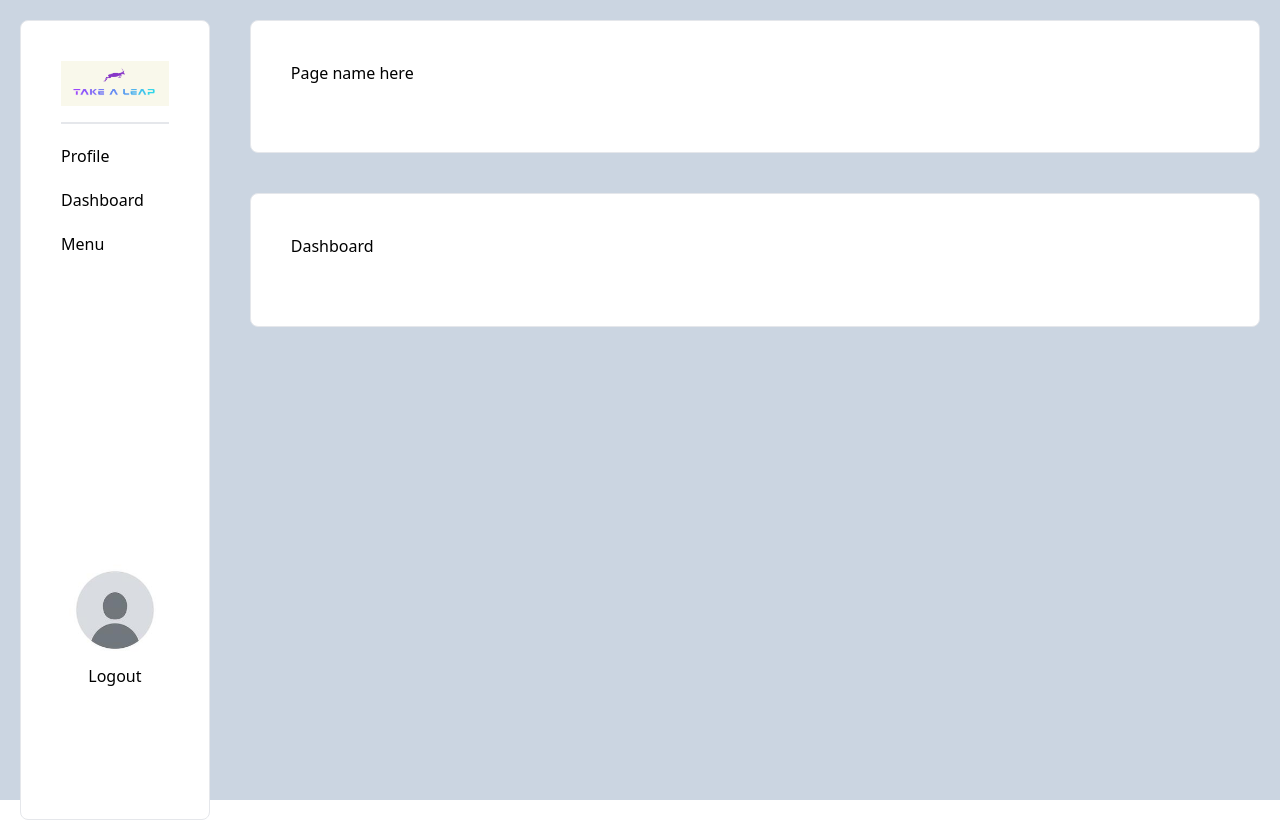
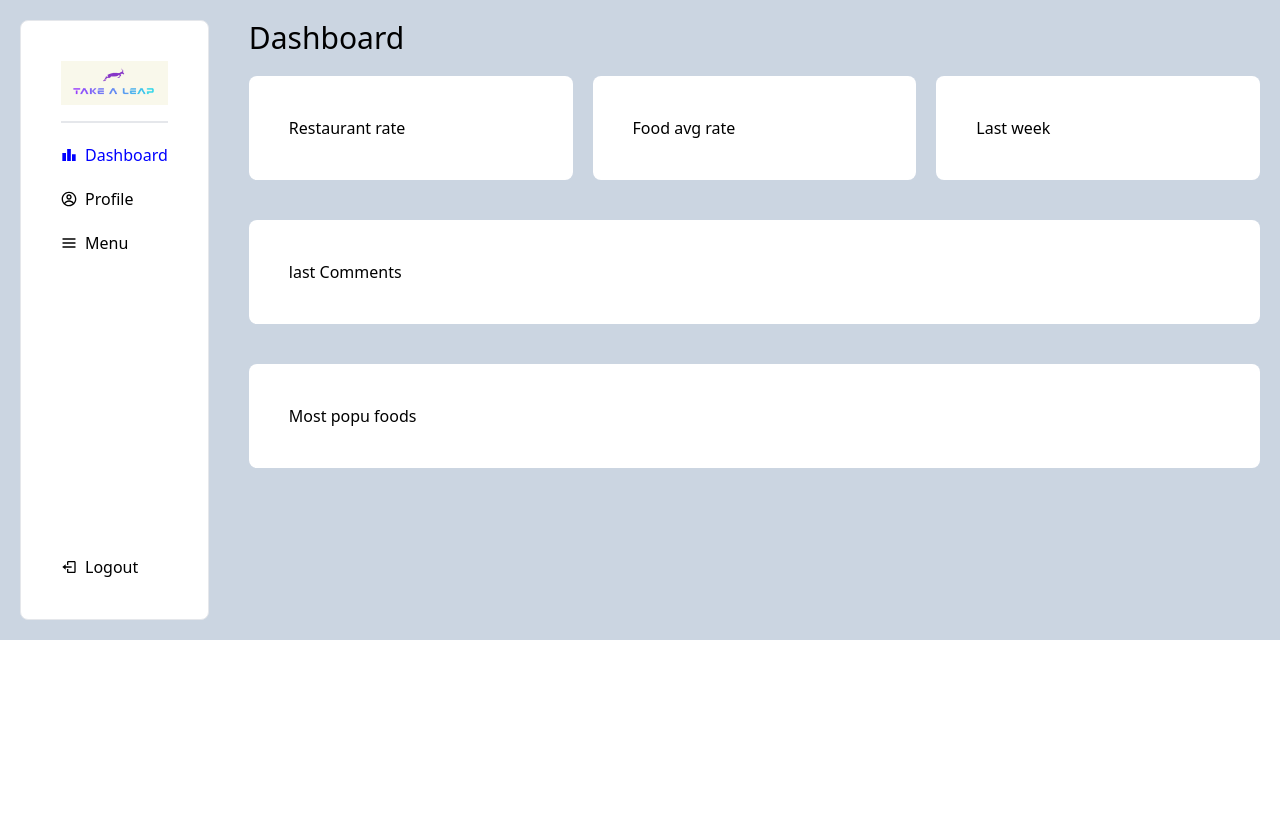
Before and after one commit to OrangeClassTeacher/2023-TakeALeap-Admin, a Next.js app in the folder admin-board/: page /dashboard in a window 1280 px wide. Built offline with nearby package versions, Linux system fonts and the light colour scheme.

Commit message:
fix design structure

```diff
--- a/admin-board/src/components/Aside.tsx
+++ b/admin-board/src/components/Aside.tsx
@@ -1,40 +1,62 @@
-import React, { useState, ReactNode } from 'react'
-import Image from 'next/image'
-import logo from '../assets/logo.png'
-import Link from 'next/link'
-import defaultavatar from '../assets/defaultavatar.jpeg'
+import React from "react";
+import Image from "next/image";
+import logo from "../assets/logo.png";
+import Link from "next/link";
+import { MdLeaderboard } from "react-icons/md";
+import { CgProfile } from "react-icons/cg";
+import { FiMenu } from "react-icons/fi";
+import { useRouter } from "next/router";
+import { BiLogOut } from "react-icons/bi";
 
 export const Aside = () => {
-
-    const handler = () => {
-        localStorage.removeItem("token")
-    }
+  const route = useRouter();
 
   return (
-        <div className='bg-white border rounded-lg w-1/6 p-10 h-full flex flex-col gap-5 m-5'>
-            <div className='border-b-2 pb-4'>
-                <Image src={logo} alt='logo' width={300} />
+    <div className="bg-white border rounded-lg p-10 flex flex-col gap-5 m-5">
+      <div className="border-b-2 pb-4">
+        <Image src={logo} alt="logo" width={300} />
       </div>
-            <div className='flex flex-col justify-between gap-[300px]'>
-                <div className=' flex flex-col gap-5'>
-                    <Link href='/profile'>
-                        <h3 className='hover:bg-violet-600 active:bg-violet-700 focus:outline-none focus:ring focus:ring-violet-300'>Profile</h3>
+      <div className="flex flex-col justify-between gap-[300px]">
+        <div className=" flex flex-col gap-5">
+          <Link
+            href="/dashboard"
+            style={{
+              color: route.pathname == "/dashboard" ? "blue" : "black",
+            }}>
+            <h3 className="flex items-center gap-2 hover:text-blue-700">
+              <MdLeaderboard /> Dashboard
+            </h3>
           </Link>
-                    <Link href='/dashboard'>
-                        <h3 className='hover:bg-violet-600 active:bg-violet-700 focus:outline-none focus:ring focus:ring-violet-300'>Dashboard</h3>
+          <Link
+            href="/profile"
+            style={{
+              color: route.pathname == "/profile" ? "blue" : "black",
+            }}>
+            <h3 className="flex items-center gap-2 hover:text-blue-700">
+              <CgProfile />
+              Profile
+            </h3>
           </Link>
-                    <Link href='/menu'>
-                        <h3 className='hover:bg-violet-600 active:bg-violet-700 focus:outline-none focus:ring focus:ring-violet-300'>Menu</h3>
+          <Link
+            href="/menu"
+            style={{
+              color: route.pathname == "/menu" ? "blue" : "black",
+            }}>
+            <h3 className="flex items-center gap-2 hover:text-blue-700">
+              <FiMenu />
+              Menu
+            </h3>
           </Link>
         </div>
         <div>
-                    <Image src={defaultavatar} alt='avatar' />
-                    <Link onClick={handler} href='/'>
-                        <h3 className='hover:bg-violet-600 active:bg-violet-700 focus:outline-none focus:ring focus:ring-violet-300 text-center'>Logout</h3>
+          <Link onClick={() => localStorage.removeItem("token")} href="/">
+            <h3 className="flex items-center gap-2 hover:text-blue-700">
+              <BiLogOut />
+              Logout
+            </h3>
           </Link>
         </div>
-
       </div>
     </div>
-    )
-}
+  );
+};
--- a/admin-board/src/components/Dashboard.tsx
+++ /dev/null
@@ -1,7 +0,0 @@
-import React from 'react'
-
-export default function Dashboard() {
-    return (
-        <div className='bg-white border rounded-lg w-6/6 h-1/6 p-10 flex flex-col gap-5 m-5'>Dashboard</div>
-    )
-}
--- a/admin-board/src/components/Header.tsx
+++ /dev/null
@@ -1,9 +0,0 @@
-import React, { ReactNode } from 'react'
-
-export const Header = () => {
-    return (
-        <div className='bg-white border rounded-lg w-6/6 h-1/6 p-10 flex flex-col gap-5 m-5'>
-            <h4>Page name here</h4>
-        </div>
-    )
-}
--- a/admin-board/src/components/Layout.tsx
+++ b/admin-board/src/components/Layout.tsx
@@ -1,14 +1,50 @@
-import React, { ReactNode } from 'react'
-
+import React, { ReactNode } from "react";
+import { Aside } from "./Aside";
+import { useRouter } from "next/router";
 interface myProps {
-    children?: ReactNode
+  children?: ReactNode;
 }
 
-
 export const Layout = ({ children }: myProps): JSX.Element => {
-    return (
-        <>
-            <main>{children}</main>
-        </>
-    )
-}
+  const route = useRouter();
+  return (
+    <>
+      <main
+        className={
+          route.pathname == "/"
+            ? "block"
+            : route.pathname == "/login"
+            ? "block"
+            : route.pathname == "/registerRes"
+            ? "block"
+            : "flex bg-slate-300"
+        }>
+        <div
+          className={
+            route.pathname == "/"
+              ? "hidden"
+              : route.pathname == "/login"
+              ? "hidden"
+              : route.pathname == "/registerRes"
+              ? "hidden"
+              : "basis-2/12 h-full"
+          }>
+          <Aside />
+        </div>
+        <div
+          className={
+            route.pathname == "/"
+              ? "basis-12/12"
+              : route.pathname == "/login"
+              ? "basis-12/12"
+              : route.pathname == "/registerRes"
+              ? "basis-12/12"
+              : "basis-10/12"
+          }>
+          {" "}
+          {children}
+        </div>
+      </main>
+    </>
+  );
+};
--- a/admin-board/src/pages/dashboard/index.tsx
+++ b/admin-board/src/pages/dashboard/index.tsx
@@ -1,17 +1,32 @@
-import { Aside } from '@/components/Aside'
-import Dashboard from '@/components/Dashboard'
-import { Header } from '@/components/Header'
-import React from 'react'
+import axios from "axios";
+import React, { useEffect, useState } from "react";
+import { IRestaurant } from "../../components/Interface";
 
-export default function dashboard() {
-    return (
-        <div className='flex bg-slate-300 h-[800px]'>
-            <Aside />
-            <div className='flex flex-col w-[100%]'>
-                <Header />
-                <Dashboard />
-            </div>
+export default function Index() {
+  const resId = typeof window !== "undefined" ? localStorage.getItem("id") : "";
+  const [resData, setResDate] = useState<IRestaurant>({});
 
-        </div>
-    )
+  useEffect(() => {
+    if (resId) {
+      axios
+        .get(`http://localhost:8080/api/restaurant?id=${resId}`)
+        .then((res) => setResDate(res.data.result))
+        .catch((err) => console.log(err));
+    }
+  }, []);
+
+  return (
+    <div className=" bg-slate-300 m-5">
+      <div className="text-3xl font-medium mb-5">
+        {resData.restaurantName} Dashboard
+      </div>
+      <div className="grid grid-cols-1 md:grid-cols-3 gap-5">
+        <div className="bg-white rounded-lg p-10">Restaurant rate</div>
+        <div className="bg-white rounded-lg p-10">Food avg rate</div>
+        <div className="bg-white rounded-lg p-10"> Last week</div>
+      </div>
+      <div className="bg-white rounded-lg my-10 p-10">last Comments</div>
+      <div className="bg-white rounded-lg my-10 p-10">Most popu foods</div>
+    </div>
+  );
 }
--- a/admin-board/src/pages/login/index.tsx
+++ b/admin-board/src/pages/login/index.tsx
@@ -1,64 +1,45 @@
-import React, { useEffect, useState } from 'react'
-import Link from 'next/link'
-import { BiArrowBack } from 'react-icons/bi'
-import { FaFacebookF } from 'react-icons/fa'
-import { FaGoogle } from 'react-icons/fa'
-import axios from 'axios'
-import { useRouter } from 'next/router'
+import React, { useEffect, useState } from "react";
+import Link from "next/link";
+import { BiArrowBack } from "react-icons/bi";
+import { FaFacebookF } from "react-icons/fa";
+import { FaGoogle } from "react-icons/fa";
+import axios from "axios";
+import { useRouter } from "next/router";
 
+export default function Login(): JSX.Element {
+  const defUser = {
+    email: "",
+    password: "",
+  };
 
-interface Iuser {
-    email: string;
-    password: string;
-}
-
-export default function login(): JSX.Element {
-    useEffect(() => {
-        if (localStorage.getItem("token")) {
-            setRestaurant(defUser)
-        }
-    }, [])
-
-    const defUser: Iuser = {
-        email: "",
-        password: ""
-    }
-
-    const route = useRouter()
-    const [restaurant, setRestaurant] = useState(defUser)
-    const [isLogin, setIsLogin] = useState<boolean>(false)
-    const [failed, setFailed] = useState<boolean>(false)
-
+  const route = useRouter();
+  const [restaurant, setRestaurant] = useState(defUser);
+  const [failed, setFailed] = useState<boolean>(false);
 
   const SignIn = () => {
     axios
       .post("http://localhost:8080/api/restaurantlogin", restaurant)
       .then(async (res) => {
         if (res.data.status) {
-                    localStorage.setItem("token", await res.data.token)
-                    console.log(res.data.token);
-
-                    console.log(res.data);
-                    setIsLogin(true)
-                    setFailed(false)
-                    route.push('/profile')
+          localStorage.setItem("token", await res.data.token);
+          localStorage.setItem("id", await res.data.data._id);
+          setFailed(false);
+          route.push("/dashboard");
           console.log("amjilttai nevterlee");
-                }
-                else {
-                    console.log('loggin failed')
-                    setFailed(true)
+        } else {
+          console.log("loggin failed");
+          setFailed(true);
         }
         // route.push('/profile')
       })
       .catch((err) => {
-                setFailed(true)
-                setRestaurant(defUser)
-                console.log('login failed');
-            })
-    }
+        setFailed(true);
+        setRestaurant(defUser);
+        console.log("login failed");
+      });
+  };
 
   return (
-
     <div className="text-center pt-20">
       <Link href={"/"}>
         <div className="flex items-center ml-10 hover:text-sky-500">
@@ -68,44 +49,45 @@ export default function login(): JSX.Element {
       </Link>
 
       <div className="my-10 text-2xl">
-                <h1 className="text-sm md:text-xl lg:text-2xl">
-                    Sign In
-                </h1>
+        <h1 className="text-sm md:text-xl lg:text-2xl">Sign In</h1>
       </div>
       <div>
         <div className="flex flex-col sm:grid-cols-2 gap-5 md:gap-10 mx-10 md:mx-5 lg:mx-0 my-5 lg:my-8">
           <div className="flex justify-center">
             <div className="border rounded w-full md:w-2/3 lg:w-1/2  p-2 text-start">
               <input
-                                className='w-full'
+                className="w-full focus:outline-none"
                 placeholder="Email"
                 value={restaurant.email}
                 onChange={(e) => {
-                                    setRestaurant({ ...restaurant, email: e.target.value })
+                  setRestaurant({ ...restaurant, email: e.target.value });
                 }}
               />
-
             </div>
           </div>
           <div className="flex justify-center">
             <div className="border rounded w-full md:w-2/3 lg:w-1/2  p-2 text-start">
               <input
-                                className={`${failed ? 'border-red-300' : 'border-green-300'} w-full`}
+                className={`${
+                  failed
+                    ? "border-red-300 focus:outline-none"
+                    : "border-green-300 focus:outline-none"
+                } w-full`}
                 placeholder="Password"
                 value={restaurant.password}
                 onChange={(e) => {
-                                    setRestaurant({ ...restaurant, password: e.target.value })
+                  setRestaurant({ ...restaurant, password: e.target.value });
                 }}
               />
             </div>
           </div>
-                    <div className={`${failed ? 'block' : 'hidden'} w-full`}>
-                        <p className='text-red-500'>User email or password wrong</p>
+          <div className={`${failed ? "block" : "hidden"} w-full`}>
+            <p className="text-red-500">User email or password wrong</p>
           </div>
         </div>
         <div>
           <button
-                        className="text-xs md:text-base lg:text-lg bg-black text-white font-thin p-3"
+            className="text-xs md:text-base lg:text-lg bg-black text-white font-thin p-3 hover:bg-black/75"
             onClick={SignIn}>
             LOGIN
           </button>
@@ -134,5 +116,5 @@ export default function login(): JSX.Element {
         </div>
       </div>
     </div>
-    )
+  );
 }
--- a/admin-board/src/pages/profile/index.tsx
+++ b/admin-board/src/pages/profile/index.tsx
@@ -1,17 +1,100 @@
-import { Aside } from '@/components/Aside'
-import { Header } from '@/components/Header'
-import Profile from '@/components/Profile'
-import React from 'react'
+import React, { useEffect, useState } from "react";
+import { IRestaurant } from "@/components/Interface";
+import axios from "axios";
+import Link from "next/link";
+import Image from "next/image";
+import logo from "../../assets/defaultavatar.jpeg";
+import ProfileEdit from "@/components/ProfileEdit";
 
-export default function profile() {
-    return (
-        <div className='flex flex-row justify-between bg-slate-300 h-[800px]'>
-            <Aside />
-            <div className='flex flex-col w-[100%]'>
-                <Header />
-                <Profile />
-            </div>
+export default function Index() {
+  const resId = typeof window !== "undefined" ? localStorage.getItem("id") : "";
+  const [resData, setResDate] = useState<IRestaurant>();
+  const [modalShow, setModalShow] = useState<boolean>(false);
 
+  useEffect(() => {
+    if (resId) {
+      axios
+        .get(`http://localhost:8080/api/restaurant?id=${resId}`)
+        .then((res) => setResDate(res.data.result))
+        .catch((err) => console.log(err));
+    }
+  }, []);
+
+  return (
+    <div className=" ">
+      <div className="bg-white border rounded-lg w-6/6 h-full gap-5 m-5 p-5">
+        <div className="relative mb-32">
+          <Image
+            className="rounded-lg w-full h-[400px] object-cover"
+            src={resData?.img[0] ? resData?.img[0] : ""}
+            alt="food"
+            width={300}
+            height={300}
+          />
+          <Image
+            className="rounded-full absolute -bottom-20 left-20 border "
+            src={logo}
+            alt="food"
+            width={200}
+            height={200}
+          />
         </div>
-    )
+
+        <div className="flex flex-col flex-wrap gap-5 m-5 m-0 md:mx-20 h-[600px] overflow-scroll">
+          <div className="flex flex-row gap-20">
+            <label>Restaurant name: {resData?.restaurantName} </label>
+          </div>
+          <div className="flex flex-row gap-20">
+            <label>Email: {resData?.email} </label>
+          </div>
+          <div className="flex flex-row gap-20">
+            <label>Discription: {resData?.description} </label>
+          </div>
+          <div className="flex flex-row gap-20">
+            <label>District: {resData?.address?.district} </label>
+          </div>
+          <div className="flex flex-row gap-20">
+            <label>Street: {resData?.address?.street} </label>
+          </div>
+          <div className="flex flex-row gap-20">
+            <label>Address: {resData?.address?.address} </label>
+          </div>
+          <div className="flex flex-row gap-20">
+            <label>Cuisine type: {resData?.cuisineType} </label>
+          </div>
+          <div className="flex flex-row gap-20">
+            <label>Phone: {resData?.contact?.phone} </label>
+          </div>
+          <div className="flex flex-row gap-20">
+            <label>Facebook: {resData?.contact?.facebook} </label>
+          </div>
+          <div className="flex flex-row gap-20">
+            <label>Instagram: {resData?.contact?.Instagram} </label>
+          </div>
+          <div className="flex flex-row gap-20">
+            <label>Page link: {resData?.contact?.link} </label>
+          </div>
+          <div className="flex flex-row gap-20">
+            <label>Location: map uzuuleh </label>
+          </div>
+          <div className="flex flex-row gap-20">
+            <label>
+              Schedule: Mon-Fri {resData?.schedule?.weekday?.open}~{" "}
+              {resData?.schedule?.weekday?.close} Weekend{" "}
+              {resData?.schedule?.weekend?.open}~{" "}
+              {resData?.schedule?.weekend?.close}{" "}
+            </label>
+          </div>
+          <div className="flex flex-row gap-20">
+            <label>Last Update: </label>
+          </div>
+        </div>
+
+        <button className="rounded-full bg-yellow-500 text-white p-2 m-5">
+          Edit profile
+        </button>
+        {/* <ProfileEdit /> */}
+      </div>
+    </div>
+  );
 }
```
Also changed, not shown: admin-board/src/components/Interface.tsx (+5 -3 lines), admin-board/src/pages/index.tsx (+13 -14 lines), admin-board/src/pages/menu/index.tsx (+8 -15 lines), admin-board/src/pages/profileEdit/index.tsx (deleted, +0 -17 lines), admin-board/src/pages/registerRes/index.tsx (+26 -36 lines). Lines whose indentation alone changed are shown as unchanged.
